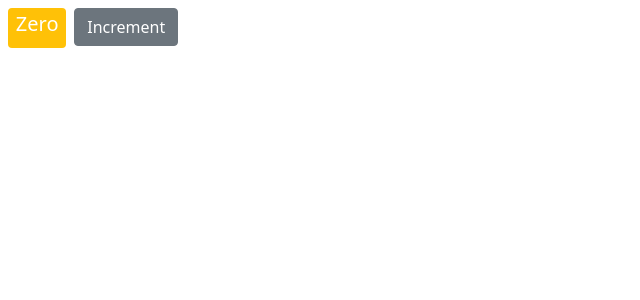
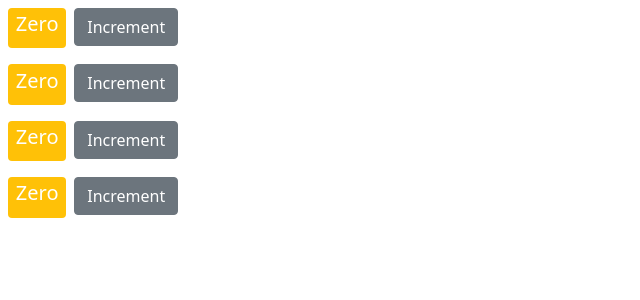
Before and after one commit to saadishaq18/ReactJsPractice, a React (Create React App) app in the folder react-app/: page / in a window 1280 px wide. Shown: the top 300 px of the page, without its empty margins (0-640 px from the left). Built offline with nearby package versions, Linux system fonts and the light colour scheme.

Commit message:
composing component

```diff
--- a/react-app/src/component/counter.jsx
+++ b/react-app/src/component/counter.jsx
@@ -13,8 +13,8 @@ class Counter extends Component {
 
     render() {
 
-        let classes="badge m-2 bg-";
-        classes += this.state.count===0 ? "warning": "primary";
+        let classes="badge bg-";
+        classes += this.state.count===0 ? "warning m-2": "primary m-3";
 
         return (<div>
             <span className={classes}>{this.formatCount()}</span>
--- /dev/null
+++ b/react-app/src/component/counters.jsx
@@ -0,0 +1,20 @@
+import React, { Component } from 'react';
+import Counter from './counter';
+
+class Counters extends Component {
+    state = {
+        counter:[
+            {key:1, value:0},
+            {key:2, value:0},
+            {key:3, value:0},
+            {key:4, value:0},
+        ]
+     };
+    render() {
+        return (<div>
+            {this.state.counter.map(counter => <Counter key = {counter.key}/>)}
+        </div>);
+    }
+}
+
+export default Counters;
--- a/react-app/src/index.js
+++ b/react-app/src/index.js
@@ -3,13 +3,13 @@ import ReactDOM from 'react-dom';
 import './index.css';
 import App from './App';
 import reportWebVitals from './reportWebVitals';
-import Counter from './component/counter';
+import Counters from './component/counters';
 import 'bootstrap/dist/css/bootstrap.min.css';
 
 
 ReactDOM.render(
   <React.StrictMode>
-    <Counter/>
+    <Counters />
   </React.StrictMode>,
   document.getElementById('root')
 );
```
